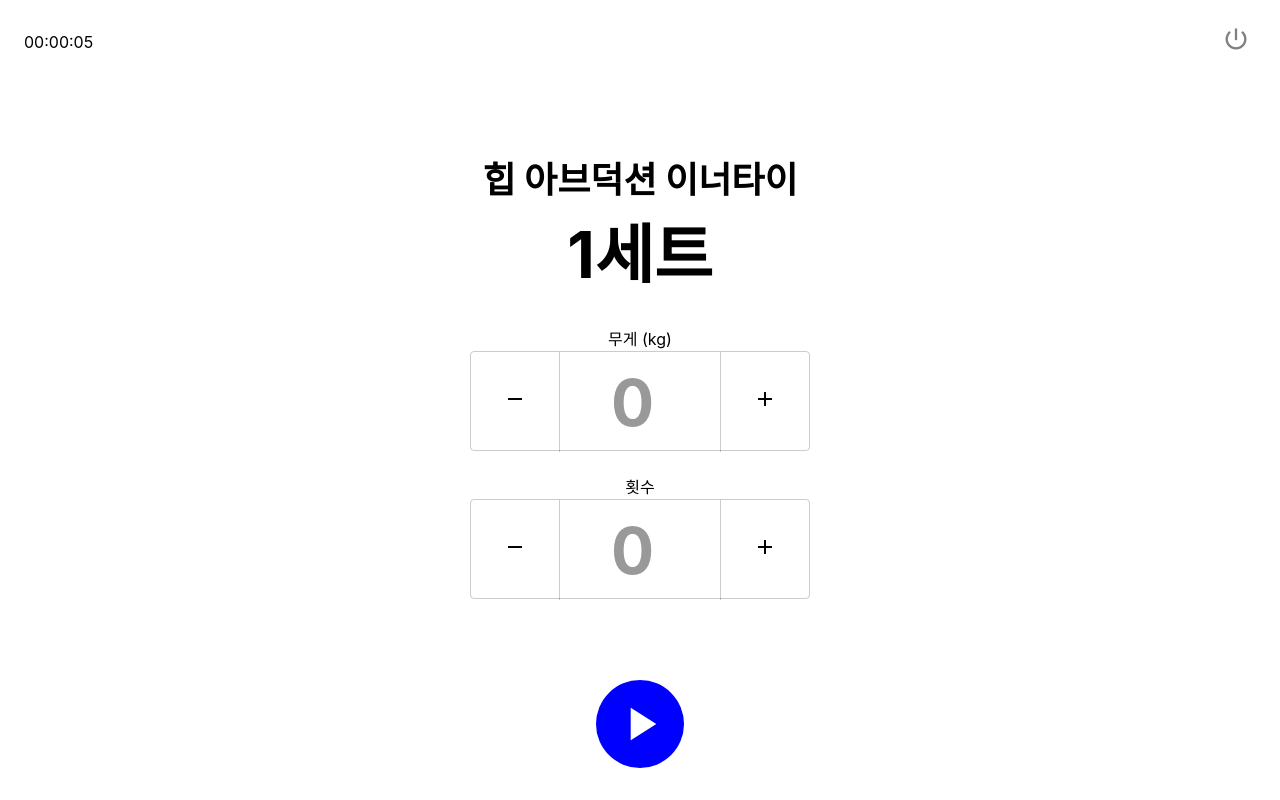
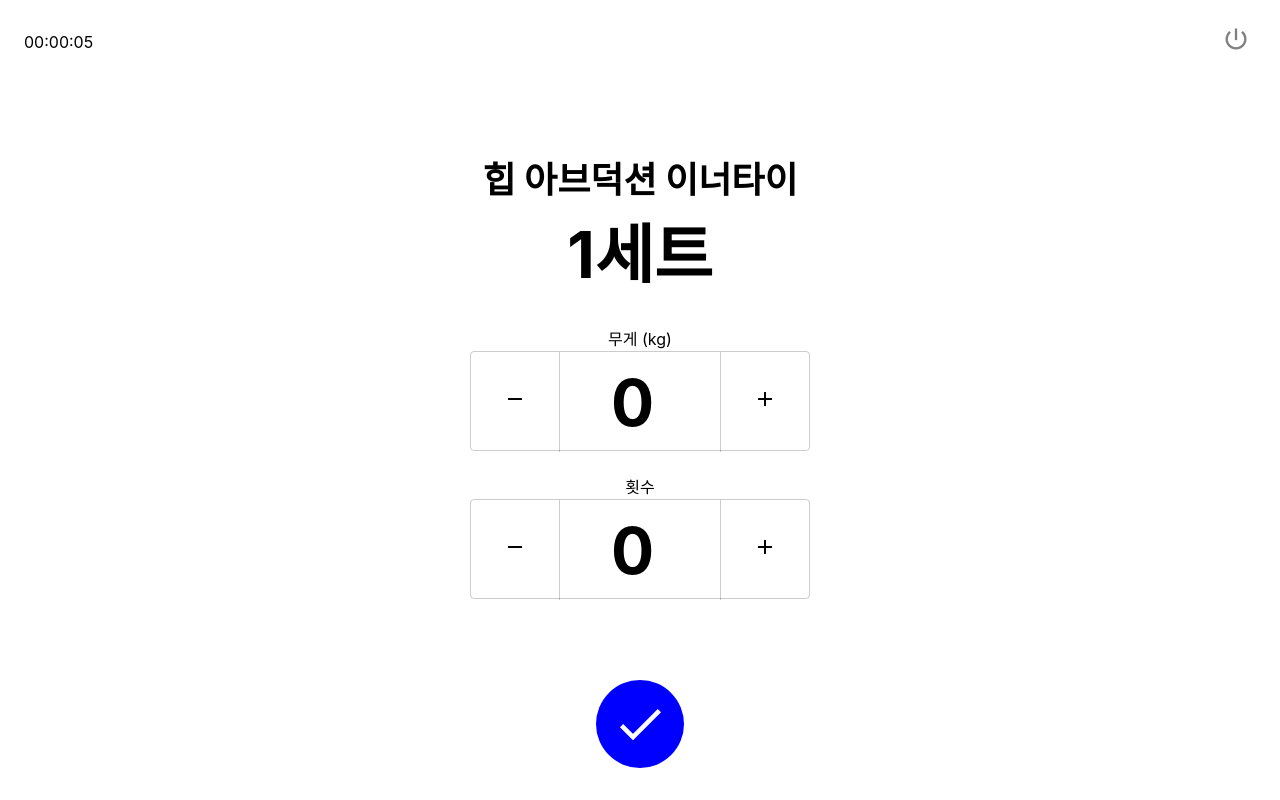
Before and after one commit to realsnoopso/HealthRoutine_Front, a Next.js app: page /doing in a window 1280 px wide. Built offline with nearby package versions, Linux system fonts and the light colour scheme; a web font is replaced by a local one.

Commit message:
Add function to number input

```diff
--- a/src/components/molecules/NumberInput.tsx
+++ b/src/components/molecules/NumberInput.tsx
@@ -3,14 +3,37 @@ import theme from '@src/styles/theme';
 import { css } from '@emotion/css';
 
 interface NumberInput {
+  type: 'weight' | 'count';
+  value: number;
+  setValue: (value: number) => void;
   label?: string;
   placeholder?: string;
-  value?: string;
   style?: any;
 }
 
 export function NumberInput(props: NumberInput) {
-  const { label, placeholder, value, style } = props;
+  const { label, placeholder, value, setValue, style, type } = props;
+
+  function addValue() {
+    setValue(value + typeProp());
+  }
+
+  function subtractValue() {
+    if (value > 0) {
+      setValue(value - typeProp());
+    }
+  }
+
+  const typeProp = () => {
+    if (type === 'weight') {
+      return 5;
+    }
+    return 1;
+  };
+
+  function handleOnchange(e: React.ChangeEvent<HTMLInputElement>) {
+    setValue(Number(e.target.value));
+  }
 
   return (
     <StyledRoot
@@ -20,11 +43,16 @@ export function NumberInput(props: NumberInput) {
     >
       <label>{label}</label>
       <div className="container">
-        <button>
+        <button onClick={subtractValue}>
           <span className="material-icons">remove</span>
         </button>
-        <input placeholder="0" value={value} type="number" />
-        <button>
+        <input
+          placeholder="0"
+          value={value}
+          onChange={handleOnchange}
+          type="number"
+        />
+        <button onClick={addValue}>
           <span className="material-icons">add</span>
         </button>
       </div>
--- a/src/components/organisms/Navbar.tsx
+++ b/src/components/organisms/Navbar.tsx
@@ -17,7 +17,7 @@ export function Navbar(props: Navbar) {
 
   return (
     <StyledRoot>
-      <span className="timer">{makeTimer(count)}</span>
+      <span className="timer">{makeTimer(count, 'h:m:s')}</span>
       <button onClick={() => router.push('/')}>
         <span className="material-icons">power_settings_new</span>
       </button>
--- a/src/pages/doing.tsx
+++ b/src/pages/doing.tsx
@@ -2,20 +2,32 @@ import type { NextPage } from 'next';
 import { Cycle } from '@src/components/templates/Cycle';
 import { NumberInput } from '@src/components/molecules/NumberInput';
 import { css } from '@emotion/css';
+import { useState } from 'react';
 
 const Doing: NextPage = () => {
+  const [weight, setWeight] = useState(0);
+  const [count, setCount] = useState(0);
+
   return (
-    <Cycle btnIcon="play_arrow" btnPath="rest">
+    <Cycle btnIcon="done" btnPath="rest">
       <h3>힙 아브덕션 이너타이</h3>
       <h1>1세트</h1>
       <NumberInput
         label="무게 (kg)"
+        type="weight"
+        value={weight}
+        setValue={setWeight}
         style={css`
           margin-top: 24px;
           margin-bottom: 24px;
         `}
       />
-      <NumberInput label="횟수" />
+      <NumberInput
+        label="횟수"
+        type="count"
+        value={count}
+        setValue={setCount}
+      />
     </Cycle>
   );
 };
--- a/src/pages/rest.tsx
+++ b/src/pages/rest.tsx
@@ -1,7 +1,7 @@
 import type { NextPage } from 'next';
 import { Cycle } from '@src/components/templates/Cycle';
 import { useState, useEffect } from 'react';
-import { runSetCount, makeMinutesTimer } from '@src/services/makeTimer';
+import { runSetCount, makeTimer } from '@src/services/makeTimer';
 
 const Rest: NextPage = () => {
   const [count, setCount] = useState(0);
@@ -11,9 +11,9 @@ const Rest: NextPage = () => {
   }, [count]);
 
   return (
-    <Cycle btnIcon="done" btnPath="doing">
+    <Cycle btnIcon="play_arrow" btnPath="doing">
       <h3>쉬는 시간</h3>
-      <h1>{makeMinutesTimer(count)}</h1>
+      <h1>{makeTimer(count, 'm:s')}</h1>
     </Cycle>
   );
 };
--- a/src/services/makeTimer.tsx
+++ b/src/services/makeTimer.tsx
@@ -4,31 +4,37 @@ const runSetCount = (count: number, setCount: (count: number) => void) => {
   }, 1000);
 };
 
-const makeTimer = (count: number) => {
-  const hour = Math.floor(count / 3600);
-  const min = Math.floor(count / 60);
-  const sec = count;
-  return `${turnToTime(hour)}:${turnToTime(min)}:${turnToTime(sec)}`;
+const makeTimer = (count: number, format: string) => {
+  const hour = turnToTime(Math.floor(count / 3600));
+  const min = turnToTime(Math.floor(count / 60));
+  const sec = turnToTime(count);
+  if (format === 'h:m:s') {
+    return `${hour}:${min}:${sec}`;
+  }
+  if (format === 'm:s') {
+    return `${min}:${sec}`;
+  }
 };
 
-const makeMinutesTimer = (count: number) => {
-  const min = Math.floor(count / 60);
-  const sec = count;
-  return `${turnToTime(min)}:${turnToTime(sec)}`;
+export { runSetCount, makeTimer };
+
+const convertToMinWhenExceeding60Secs = (timeInSecs: number) => {
+  if (timeInSecs % 60 < 10) {
+    return renderOneDigitSec(timeInSecs);
+  }
+  return timeInSecs % 60;
 };
 
-export { runSetCount, makeTimer, makeMinutesTimer };
+const renderOneDigitSec = (timeInSecs: number) => {
+  return '0' + (timeInSecs % 60);
+};
 
-const turnToTime = (number: number) => {
-  // 여기를 더 깔끔하게 작성할 수 있을까?
-  if (number >= 60) {
-    if (number % 60 < 10) {
-      return '0' + (number % 60);
-    }
-    return number % 60;
+const turnToTime = (timeInSecs: number) => {
+  if (timeInSecs >= 60) {
+    return convertToMinWhenExceeding60Secs(timeInSecs);
   }
-  if (number < 10) {
-    return '0' + number;
+  if (timeInSecs % 60 < 10) {
+    return renderOneDigitSec(timeInSecs);
   }
-  return number;
+  return timeInSecs;
 };
```
Also changed, not shown: 1 other file (tests, documents, lock files or other folders).
